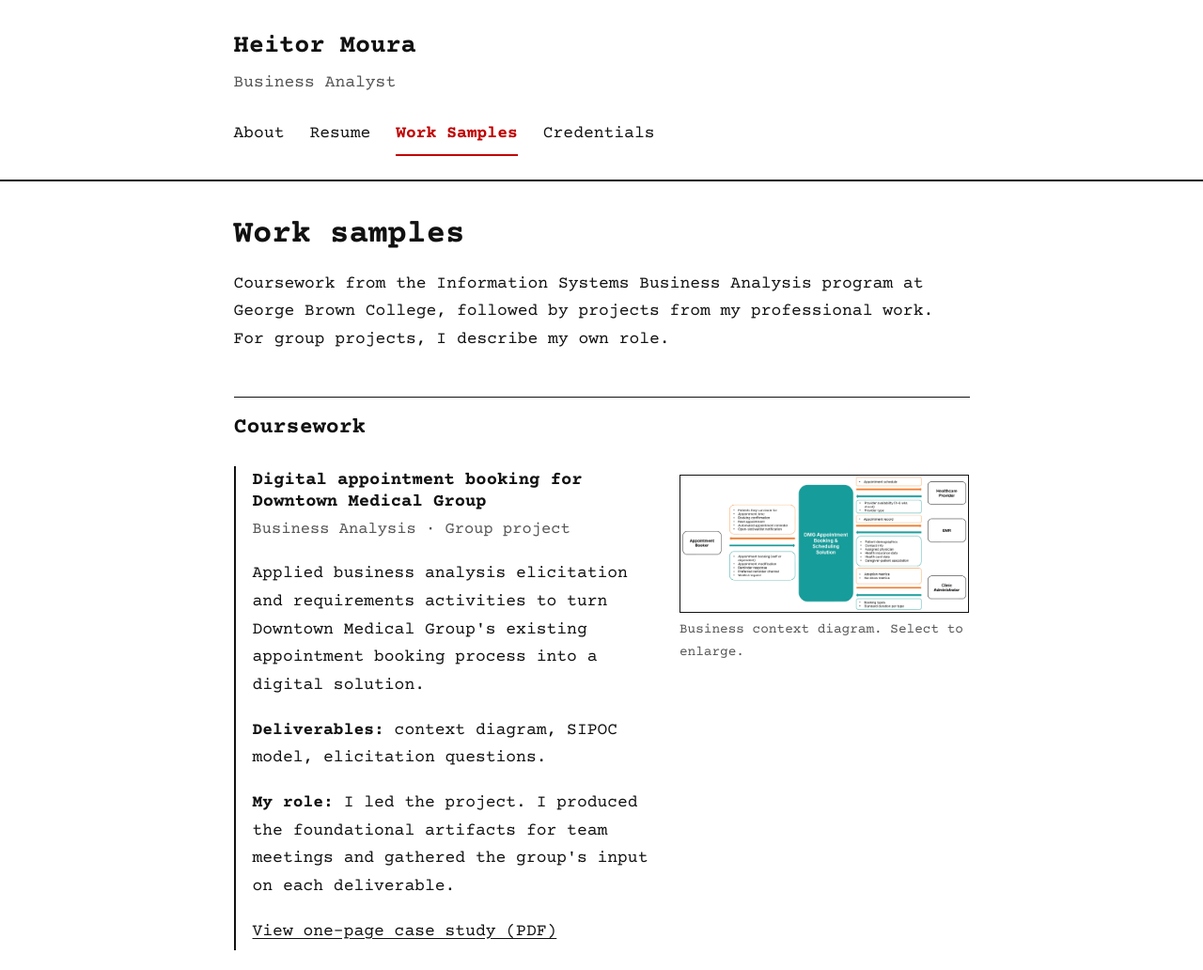
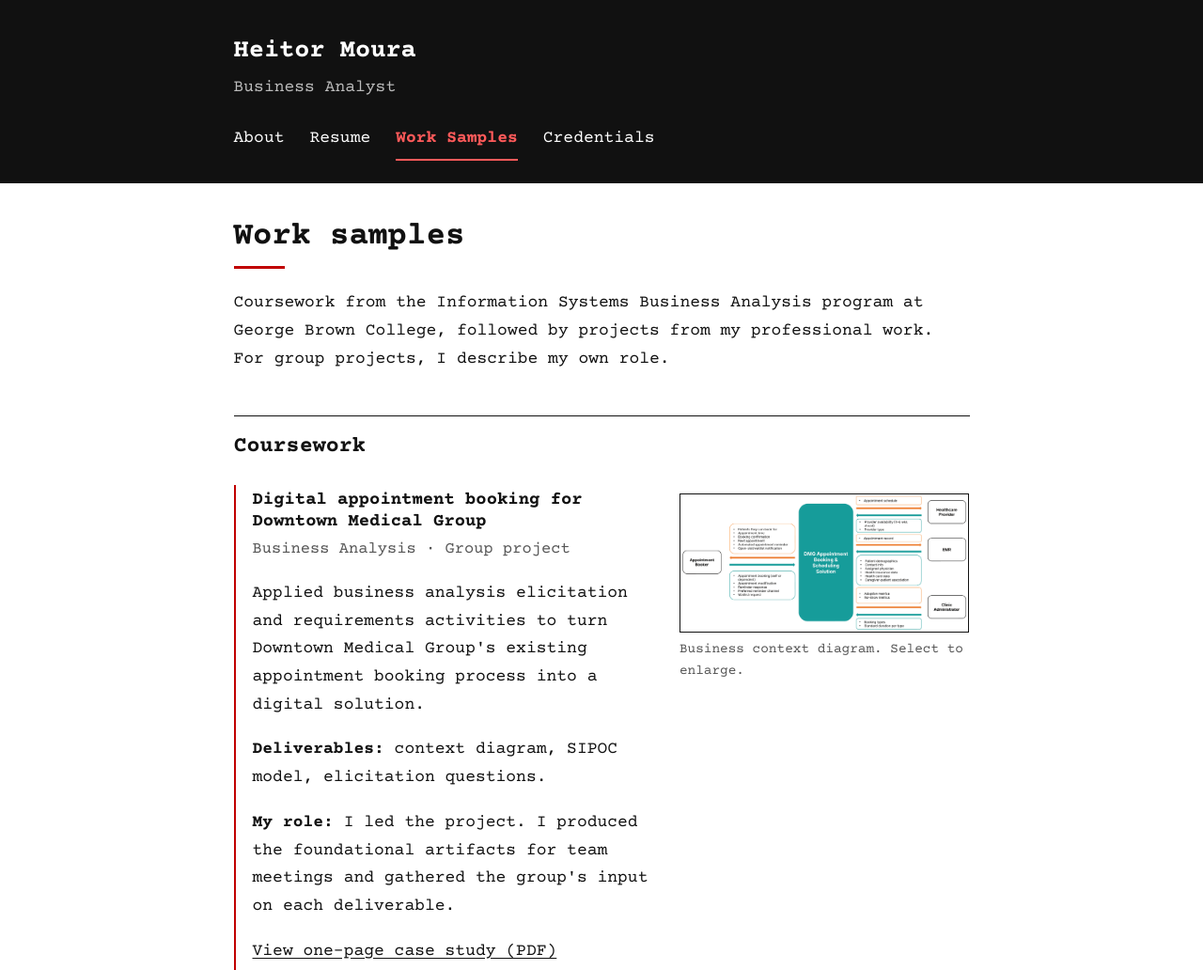
Before and after one commit to heitorcmoura/portfolio, a plain HTML site: page work.html in a window 1280 px wide. Shown: the top 1032 px of the page at 94% size. Drawn offline with nearby package versions, Linux system fonts and the light colour scheme.

Commit message:
Add files via upload

```diff
--- a/css/style.css
+++ b/css/style.css
@@ -8,6 +8,8 @@
   --muted: #555;
   --rule: #111;
   --accent: #c00000; /* link highlight red: 6.6:1 contrast on white */
+  --accent-on-dark: #ff5a5a; /* same red, brightened for the black header */
+  --header-bg: #111;
   --bg: #fff;
   --mono: "Courier Prime", "Courier New", Courier, monospace;
   --body: var(--mono);
@@ -46,20 +48,32 @@ body {
 
 /* Header + navigation */
 header.site {
-  border-bottom: 2px solid var(--rule);
-  padding: 1.5rem 0 1rem;
+  background: var(--header-bg);
+  color: #fff;
+  padding: 1.75rem 0 1rem;
 }
+header.site :focus-visible { outline-color: #fff; }
 .name {
   font-family: var(--mono);
   font-size: 1.5rem;
   font-weight: 700;
-  color: var(--ink);
+  color: #fff;
   text-decoration: none;
 }
+/* Blinking typewriter cursor after the name (decorative, hidden from screen readers) */
+.name::after {
+  content: "_";
+  content: "_" / "";
+  margin-left: .1em;
+  color: var(--accent-on-dark);
+  animation: blink 1.1s steps(1) infinite;
+}
+@keyframes blink { 50% { opacity: 0; } }
+@media (prefers-reduced-motion: reduce) { .name::after { animation: none; } }
 .tagline {
   font-family: var(--mono);
   margin: .15rem 0 1rem;
-  color: var(--muted);
+  color: #bbb;
 }
 nav ul {
   list-style: none;
@@ -71,14 +85,14 @@ nav ul {
   font-family: var(--mono);
 }
 nav a {
-  color: var(--ink);
+  color: #fff;
   text-decoration: none;
   display: inline-block;
   padding: .35rem 0;
   border-bottom: 2px solid transparent;
 }
-nav a:hover, nav a:focus-visible { color: var(--accent); border-bottom-color: var(--accent); }
-nav a[aria-current="page"] { color: var(--accent); border-bottom-color: var(--accent); font-weight: 700; }
+nav a:hover, nav a:focus-visible { color: var(--accent-on-dark); border-bottom-color: var(--accent-on-dark); }
+nav a[aria-current="page"] { color: var(--accent-on-dark); border-bottom-color: var(--accent-on-dark); font-weight: 700; }
 
 /* Content */
 main { padding: 2rem 0 3rem; }
@@ -88,7 +102,9 @@ h1, h2, h3 {
   line-height: 1.2;
   font-weight: 700;
 }
-h1 { font-size: 1.9rem; margin: 0 0 1rem; }
+h1 { font-size: 1.9rem; margin: 0 0 1.25rem; }
+/* Short red rule under each page title */
+h1::after { content: ""; display: block; width: 3rem; height: 3px; background: var(--accent); margin-top: .6rem; }
 h2 {
   font-size: 1.3rem;
   margin: 2.5rem 0 .75rem;
@@ -128,7 +144,7 @@ a:hover, a:focus-visible { color: var(--accent); text-decoration-thickness: 2px;
 
 /* Entries on Work Samples / Credentials pages */
 .entry {
-  border-left: 2px solid var(--ink);
+  border-left: 2px solid var(--accent);
   padding: .25rem 0 .25rem 1rem;
   margin: 1.5rem 0;
 }
@@ -173,7 +189,10 @@ footer.site p { margin: .2rem 0; }
 
 @media print {
   nav, .skip, .button, .todo { display: none; }
-  header.site, footer.site { border-color: #000; }
+  header.site { background: none; color: #000; border-bottom: 2px solid #000; }
+  .name, .tagline { color: #000; }
+  .name::after { content: none; }
+  footer.site { border-color: #000; }
 }
 
 /* Work samples with an image beside the description */
```
